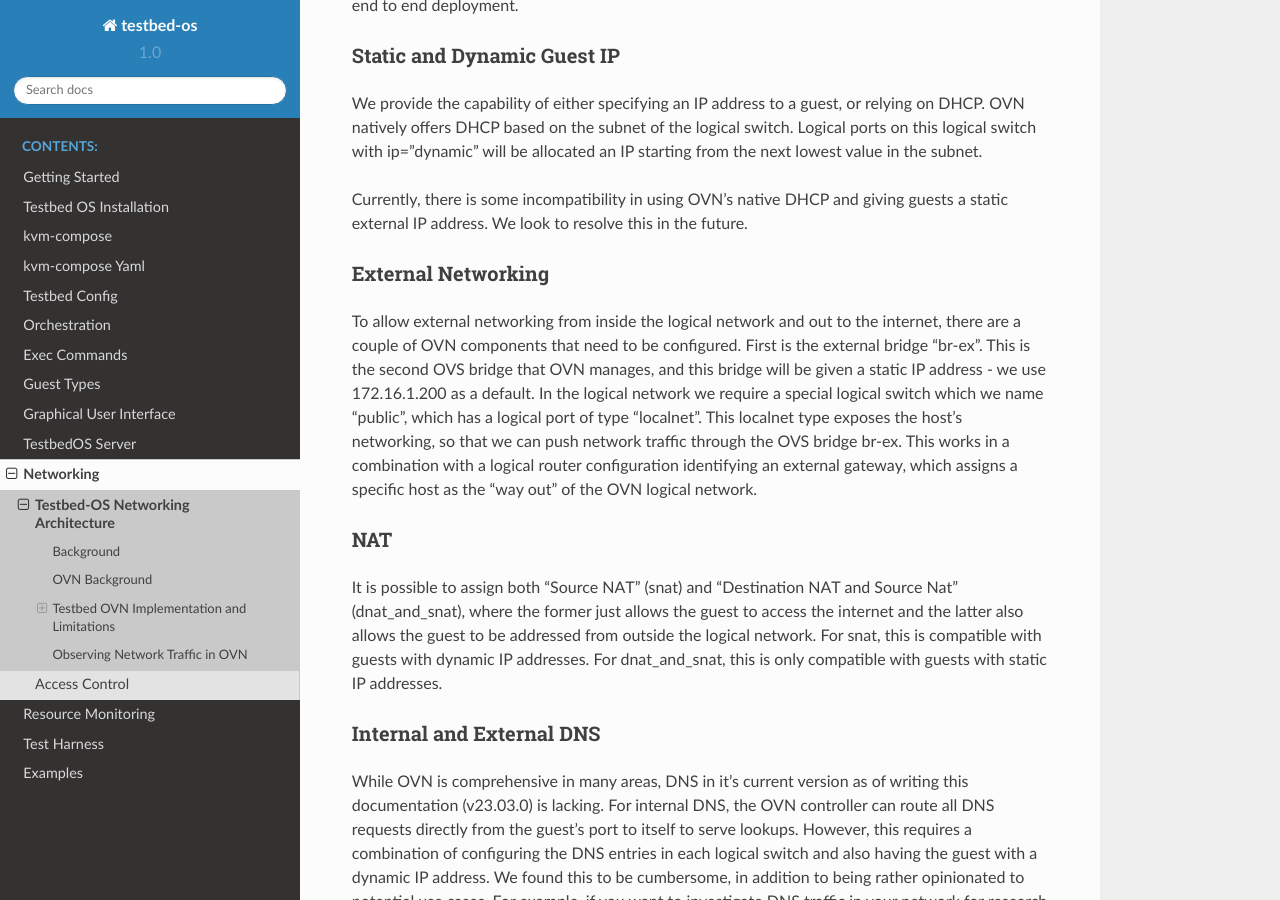
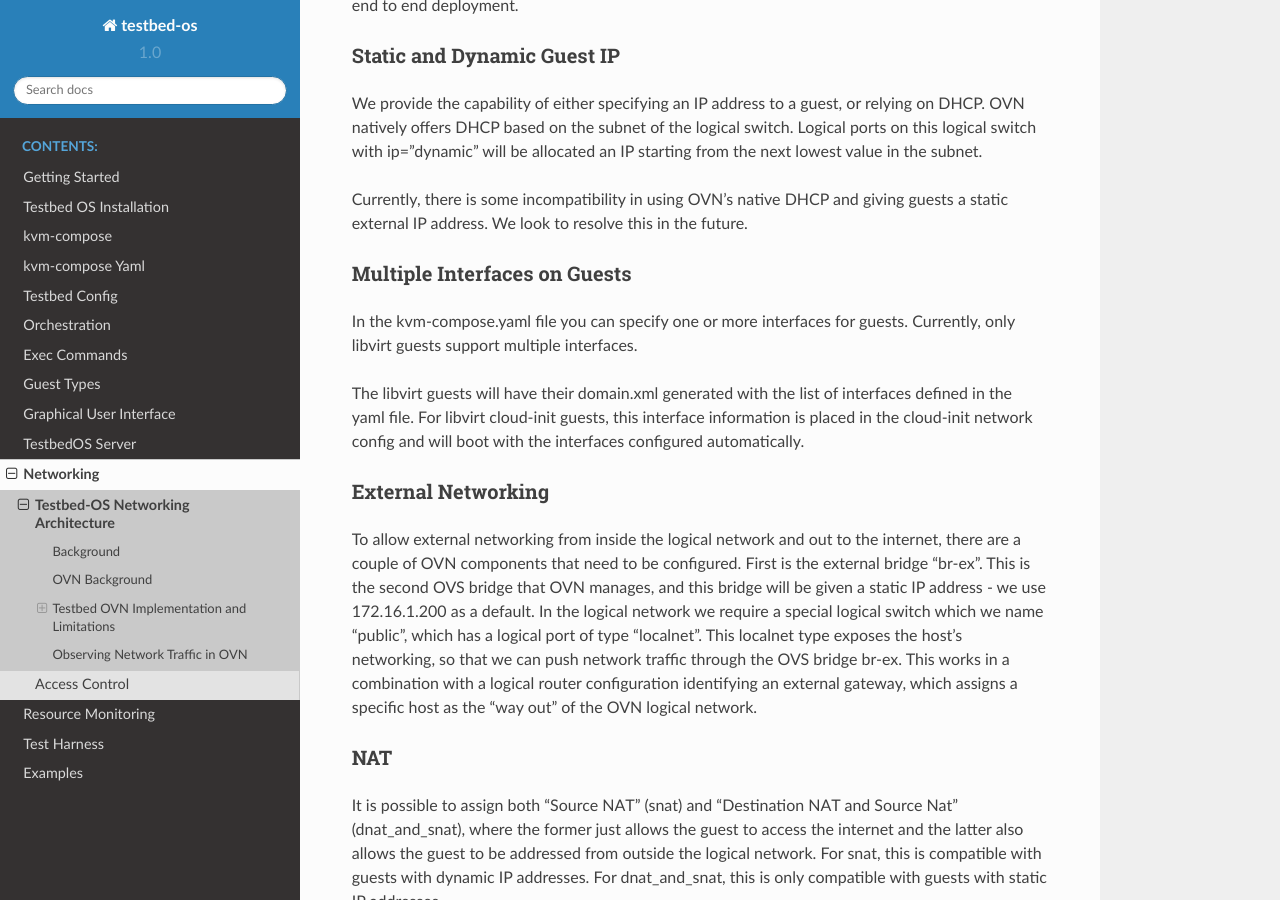
Before and after one commit to Bristol-Cyber-Security-Group/testbed-os, a Sphinx documentation site: the page built from docs/networking/architecture.rst, in a window 1280 px wide and 900 px high, scrolled down 2594 px. Built offline with Sphinx 7.4.7 and the Read the Docs theme 2.0.0, drawn with Linux system fonts in a browser that asks for light colours.

Commit message:
update documentation

```diff
--- a/docs/networking/architecture.rst
+++ b/docs/networking/architecture.rst
@@ -101,6 +101,15 @@ Logical ports on this logical switch with ip="dynamic" will be allocated an IP s
 Currently, there is some incompatibility in using OVN's native DHCP and giving guests a static external IP address.
 We look to resolve this in the future.
 
+Multiple Interfaces on Guests
+=============================
+
+In the kvm-compose.yaml file you can specify one or more interfaces for guests.
+Currently, only libvirt guests support multiple interfaces.
+
+The libvirt guests will have their domain.xml generated with the list of interfaces defined in the yaml file.
+For libvirt cloud-init guests, this interface information is placed in the cloud-init network config and will boot with the interfaces configured automatically.
+
 External Networking
 ===================
 
```
